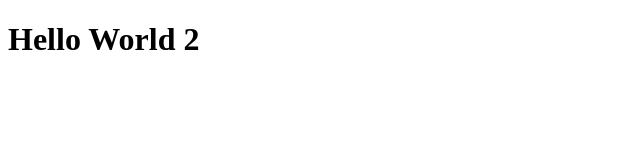
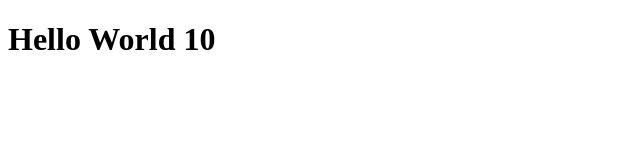
Before and after one commit to abdulmujib646/training, a plain HTML site: page index.html in a window 1280 px wide. Shown: the full height of the page, 0-640 px from the left. Drawn offline with Linux system fonts and the light colour scheme.

Commit message:
update wording

```diff
--- a/index.html
+++ b/index.html
@@ -4,6 +4,6 @@
         <title>Test</title>
     </head>
     <body>
-        <h1>Hello World 2</h1>
+        <h1>Hello World 10</h1>
     </body>
 </html>
```
